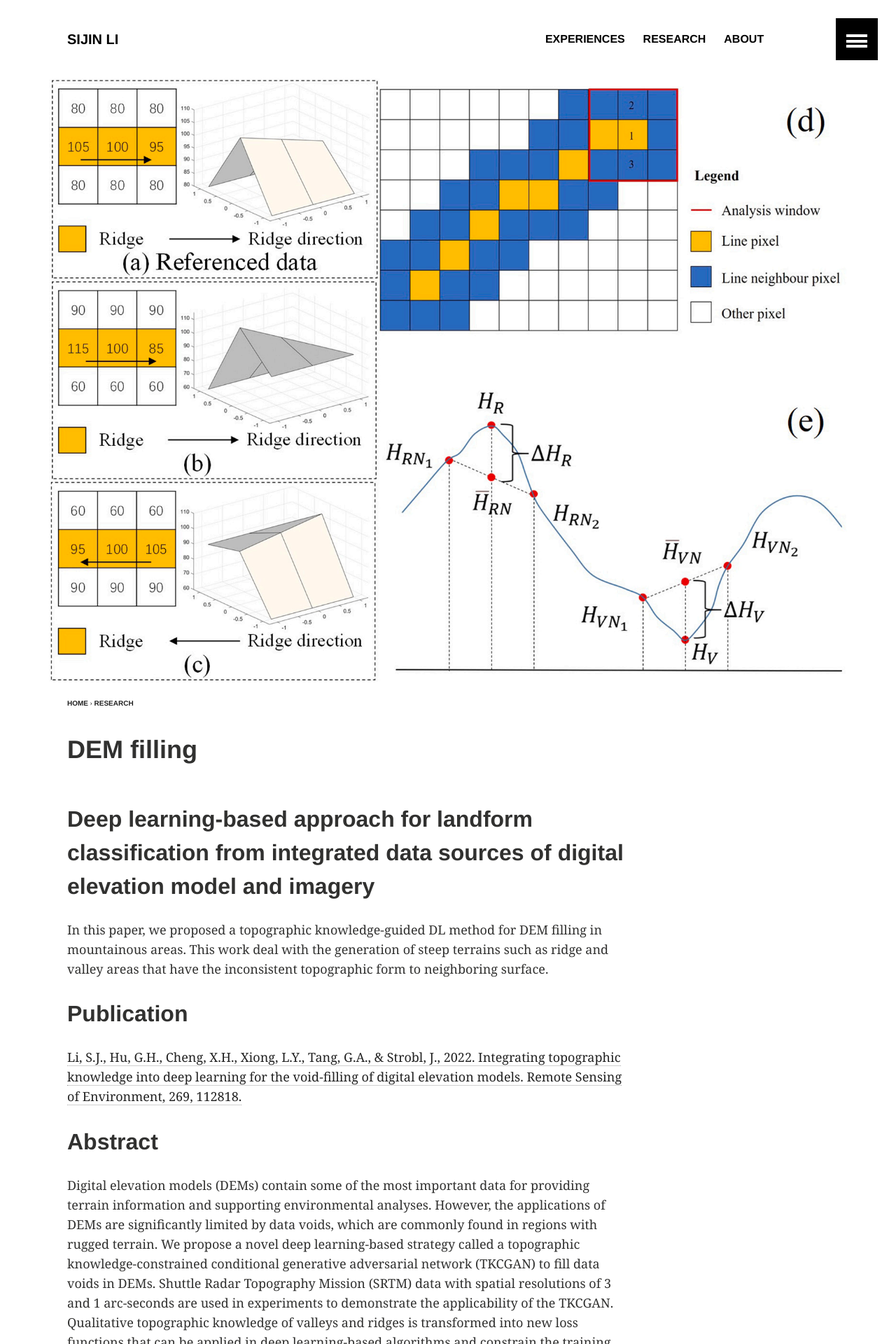
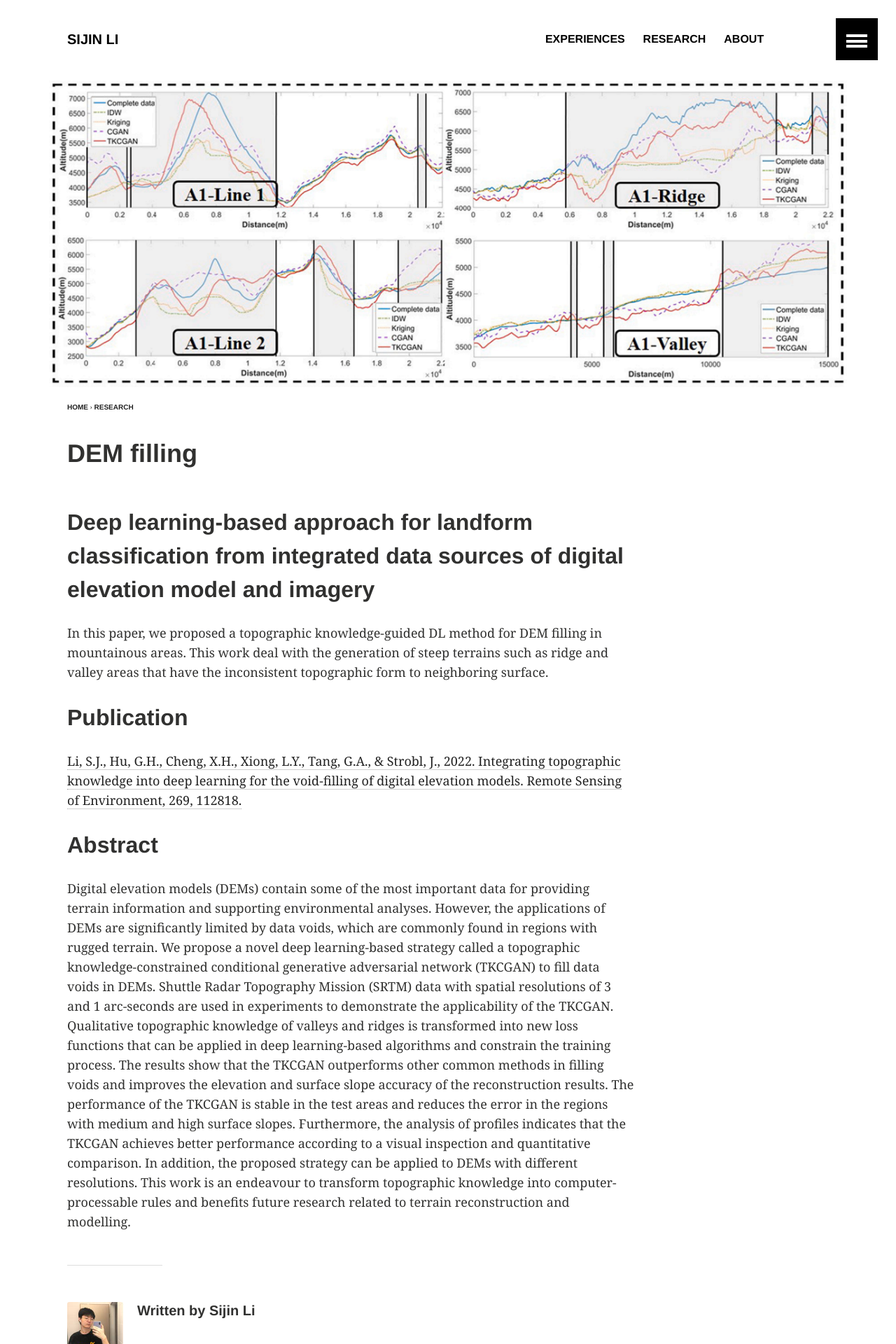
Before and after one commit to Sijin-Li/Sijin-Li.github.io, a Jekyll site: the page built from _posts/research/2023-03-27-DEMfill.md, in a window 1280 px wide. Shown: the top 1920 px of the page at 70% size. Built offline with Jekyll 4.4.1, drawn with Linux system fonts in a browser that asks for light colours.

Commit message:
Adjust images

```diff
--- a/_posts/research/2023-03-27-DEMfill.md
+++ b/_posts/research/2023-03-27-DEMfill.md
@@ -6,8 +6,8 @@ excerpt: "Integrating multi-source data to deep learning-based method to classif
 tags: [research, DEM, Knowledge-guided DL]
 modified: 2023-03-27
 image:
-  feature: DF_Intro.png
-  teaser: DF_result1.png
+  feature: DF_result1.png
+  teaser: DF_Intro.png
 ads: false
 share: false
 ---
```
